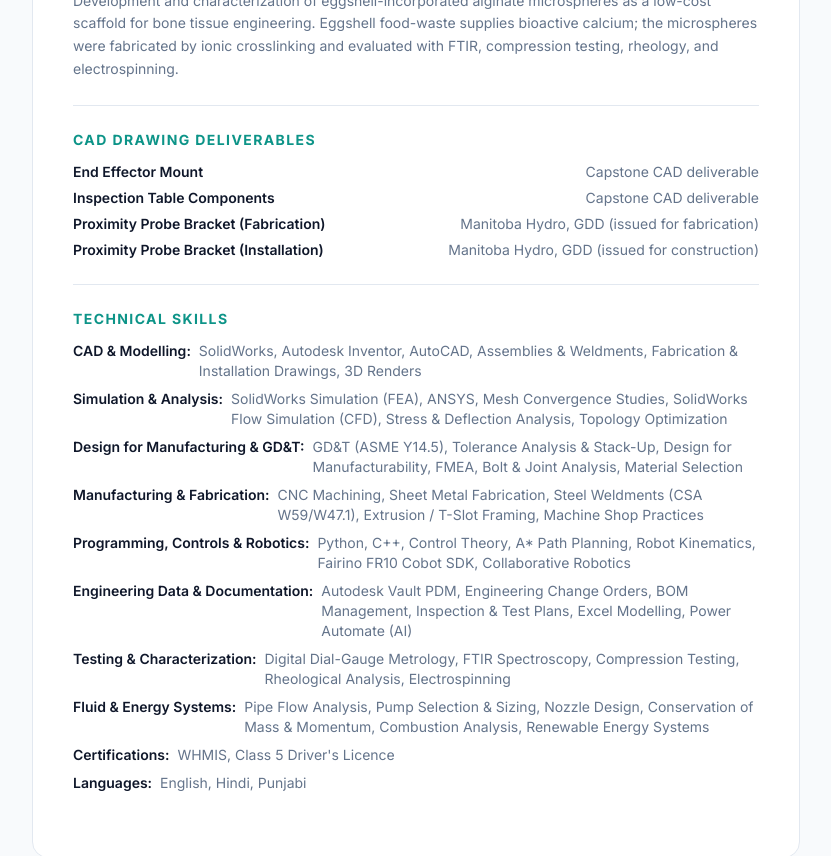
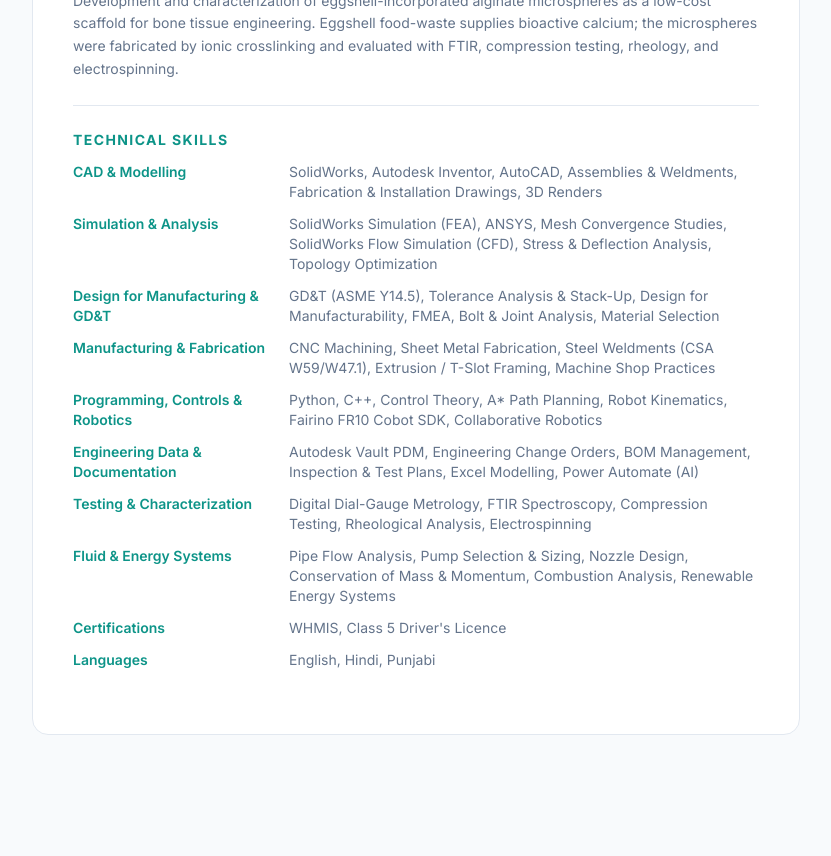
Before and after one commit to parmgillmb/portfolio, a Next.js app: page /resume in a window 1280 px wide. Shown: the part 2060-2916 px from the top of the page, without its empty margins (224-1055 px from the left). Built offline with nearby package versions, Linux system fonts and the light colour scheme.

Commit message:
Refine resume skills layout, smaller drawing covers, home GPA label, about heading

```diff
--- a/src/app/about/page.tsx
+++ b/src/app/about/page.tsx
@@ -53,7 +53,7 @@
 
           {/* Versatility, evidence-based */}
           <Reveal className="mt-12">
-            <h2 className="section-title">Versatility, by Evidence</h2>
+            <h2 className="section-title">Versatility and Adaptability</h2>
             <ul className="mt-6 space-y-3">
               {versatilityPoints.map((point) => (
                 <li key={point} className="card flex gap-3 p-4">
--- a/src/app/page.tsx
+++ b/src/app/page.tsx
@@ -33,7 +33,7 @@
             </div>
             <dl className="mt-12 grid max-w-xl grid-cols-2 gap-x-8 gap-y-6 sm:grid-cols-4">
               {[
-                { v: profile.education.gpa, l: "GPA / 4.5" },
+                { v: profile.education.gpa, l: "GPA" },
                 { v: "2 yrs", l: "Industry experience" },
                 { v: "4", l: "Engineering projects" },
                 { v: "B.Sc.", l: "Mech. Eng. (Co-op)" },
--- a/src/app/projects/[slug]/page.tsx
+++ b/src/app/projects/[slug]/page.tsx
@@ -87,13 +87,15 @@
 
       {/* Cover */}
       <div className="container-page mt-10">
-        <div className="card relative aspect-[16/9] w-full overflow-hidden bg-surface-2">
-          {isDrawing ? (
+        {isDrawing ? (
+          <div className="card relative aspect-[4/3] w-full max-w-sm overflow-hidden bg-surface-2">
             <DrawingCover project={project} />
-          ) : (
+          </div>
+        ) : (
+          <div className="card relative aspect-[16/9] w-full overflow-hidden bg-surface-2">
             <Image src={project.cover} alt={project.title} fill priority sizes="100vw" className="object-contain p-3" />
-          )}
-        </div>
+          </div>
+        )}
       </div>
 
       {/* Metrics / specs */}
--- a/src/app/resume/page.tsx
+++ b/src/app/resume/page.tsx
@@ -100,35 +100,21 @@
           </div>
         </Section>
 
-        {/* CAD drawing deliverables */}
-        <Section title="CAD Drawing Deliverables">
-          <ul className="space-y-1.5 text-sm">
-            {projects
-              .filter((p) => p.kind === "drawing")
-              .map((p) => (
-                <li key={p.slug} className="sm:flex sm:justify-between sm:gap-2">
-                  <span className="font-semibold">{p.title}</span>
-                  <span className="text-muted">{p.source}</span>
-                </li>
-              ))}
-          </ul>
-        </Section>
-
         {/* Skills */}
         <Section title="Technical Skills">
-          <dl className="space-y-2 text-sm">
+          <dl className="space-y-3 text-sm">
             {skillGroups.map((g) => (
-              <div key={g.category} className="sm:flex sm:gap-2">
-                <dt className="shrink-0 font-semibold">{g.category}:</dt>
+              <div key={g.category} className="grid gap-1 sm:grid-cols-[200px_1fr] sm:gap-4">
+                <dt className="font-semibold text-accent">{g.category}</dt>
                 <dd className="text-muted">{g.skills.join(", ")}</dd>
               </div>
             ))}
-            <div className="sm:flex sm:gap-2">
-              <dt className="shrink-0 font-semibold">Certifications:</dt>
+            <div className="grid gap-1 sm:grid-cols-[200px_1fr] sm:gap-4">
+              <dt className="font-semibold text-accent">Certifications</dt>
               <dd className="text-muted">{certifications.join(", ")}</dd>
             </div>
-            <div className="sm:flex sm:gap-2">
-              <dt className="shrink-0 font-semibold">Languages:</dt>
+            <div className="grid gap-1 sm:grid-cols-[200px_1fr] sm:gap-4">
+              <dt className="font-semibold text-accent">Languages</dt>
               <dd className="text-muted">{languages.join(", ")}</dd>
             </div>
           </dl>
```
